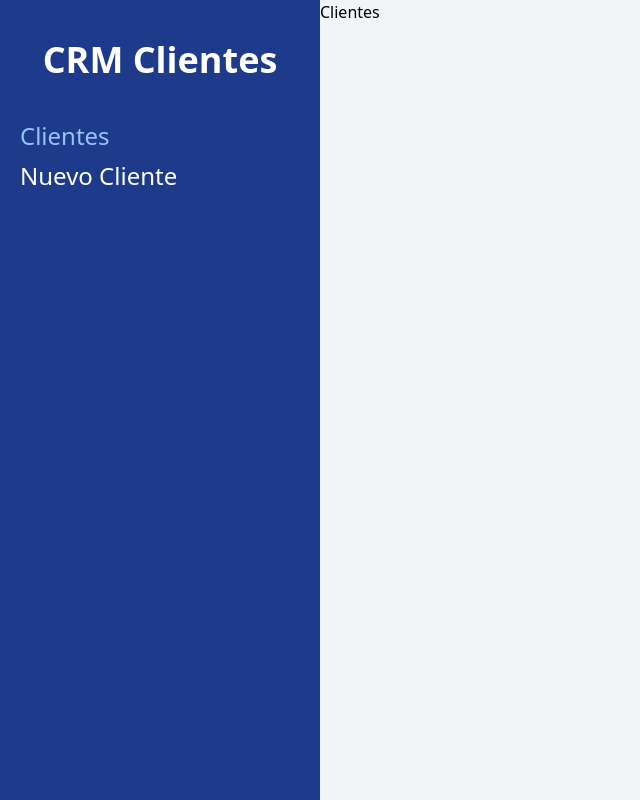
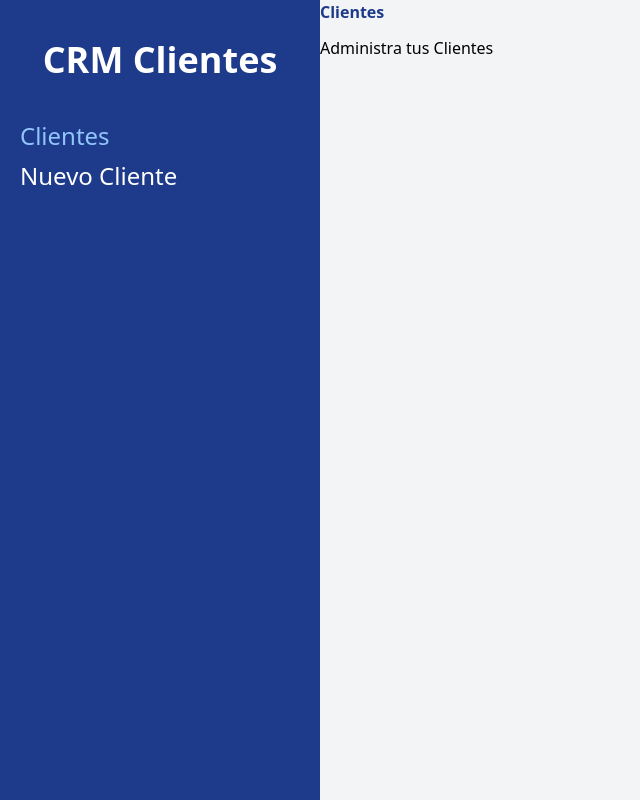
Before and after one commit to gusstis/crm-react, a React (Vite) app: page / in a window 1280 px wide. Shown: the whole page, without its empty margins (0-640 px from the left). Built offline with nearby package versions, Linux system fonts and the light colour scheme.

Commit message:
Creating a loader

```diff
--- a/src/main.jsx
+++ b/src/main.jsx
@@ -5,7 +5,7 @@ import './index.css'
 import {createBrowserRouter, RouterProvider} from 'react-router-dom'
 import Layout from './components/Layout'
 import NuevoCliente from './pages/NuevoCliente'
-import Index from './pages/Index'
+import Index, {loader as clientesLoader, loader} from './pages/Index'
 
 const router = createBrowserRouter([
   {
@@ -14,7 +14,8 @@ const router = createBrowserRouter([
     children: [
       {
         index: true,
-        element: <Index/>
+        element: <Index/>,
+        loader: clientesLoader
       },
       {
         path: '/clientes/nuevo',
--- a/src/pages/Index.jsx
+++ b/src/pages/Index.jsx
@@ -1,8 +1,18 @@
 //import React from 'react'
+
+// En React RouterDOM, para cargar el estado de clientes no usamos useEffect(). Loader siempre debe retornar algo
+export function loader() {
+  return 'Desde Loader';
+}
 
 function Index() {
   return (
-    <div>Clientes</div>
+    <div>
+      <>
+        <h1 className="font-black text-blue-900" >Clientes</h1>
+        <p className="mt-3" >Administra tus Clientes</p>
+      </>
+    </div>
   )
 }
 
```
